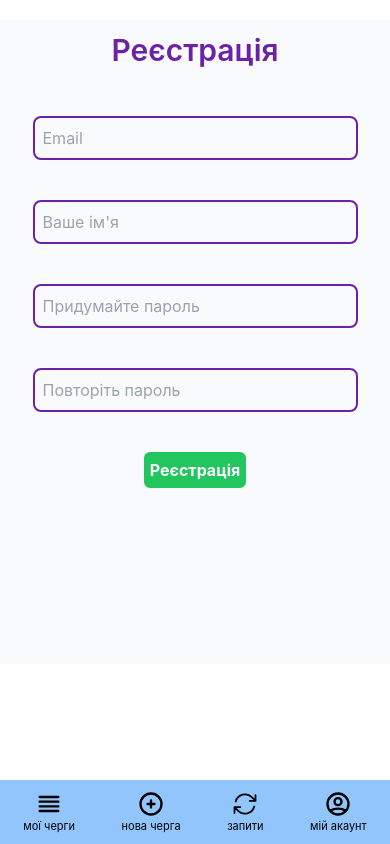
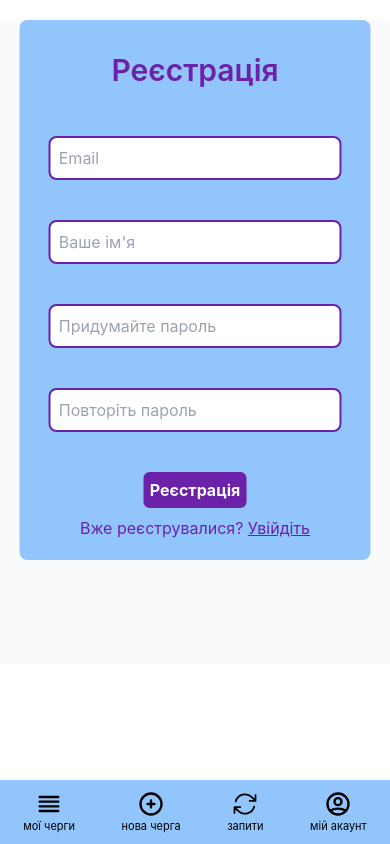
Before and after one commit to iQueue-solutions/iQueue-front, a Next.js app: page /registration in a window 390 px wide. Built offline with nearby package versions, Linux system fonts and the light colour scheme.

Commit message:
Registration mobile changed

```diff
--- a/components/Input.tsx
+++ b/components/Input.tsx
@@ -10,7 +10,7 @@ interface InputProps {
 }
 export const Input = ({isIcon, placeholder, handleInput, value, min, type="text"} : InputProps ) => {
   return (<div
-    className={`border-2 border-purple-800 p-2 rounded-lg ${isIcon ? "mb-6 flex" : "mb-10"}`}
+    className={`border-2 bg-white border-purple-800 p-2 rounded-lg ${isIcon ? "mb-6 flex" : "mb-10"}`}
   >
     <input
       value={value}
@@ -18,7 +18,7 @@ export const Input = ({isIcon, placeholder, handleInput, value, min, type="text"
       onInput={e => handleInput((e.target as HTMLInputElement).value)}
       placeholder={placeholder}
       min={min}
-      className="bg-transparent focus:outline-none w-full"
+      className="bg-transparent focus:outline-none w-ful"
     />
   </div>);
 };
--- a/components/Notifications/Notification.jsx
+++ b/components/Notifications/Notification.jsx
@@ -10,7 +10,7 @@ export const Notification = ({from, to, user, queueName}) => {
         <ArrowRightIcon className='w-8 mx-2' />
         {to}
       </div>
-      <div className='flex text-xl text-slate-500 mt-1 flex-wrap'>
+      <div className='flex text-lg text-slate-500 mt-1 flex-wrap'>
         Від <span className='font-bold mx-2 text-slate-900'>{user}</span> у <span className='font-bold mx-2 text-slate-900'>{queueName}</span>
       </div>
       </div>
--- a/pages/registration.tsx
+++ b/pages/registration.tsx
@@ -5,7 +5,7 @@ import {Button} from '../components/Button'
 
 const registration = () => {
   return (
-    <div className="w-full flex flex-col items-center md:items-center justify-center">
+    <div className="w-[90%] ml-[50%] translate-x-[-50%] py-5 md:py-0 mb-5 md:mb-0 flex flex-col items-center md:items-center justify-center bg-blue-300 md:bg-transparent rounded-lg">
    <CreateQueueHeading>
     Реєстрація
    </CreateQueueHeading>
@@ -21,12 +21,13 @@ const registration = () => {
        </div>
      </form>
     <Button
-     color="green"
+     color="purple"
      variant="solid"
     >
      Реєстрація
     </Button>
    </div>
+   <div className='text-md text-purple-800 mt-2'>Вже реєструвалися? <span className='underline hover:decoration-dashed cursor-pointer'>Увійдіть</span></div>
   </div>
   )
 }
```
